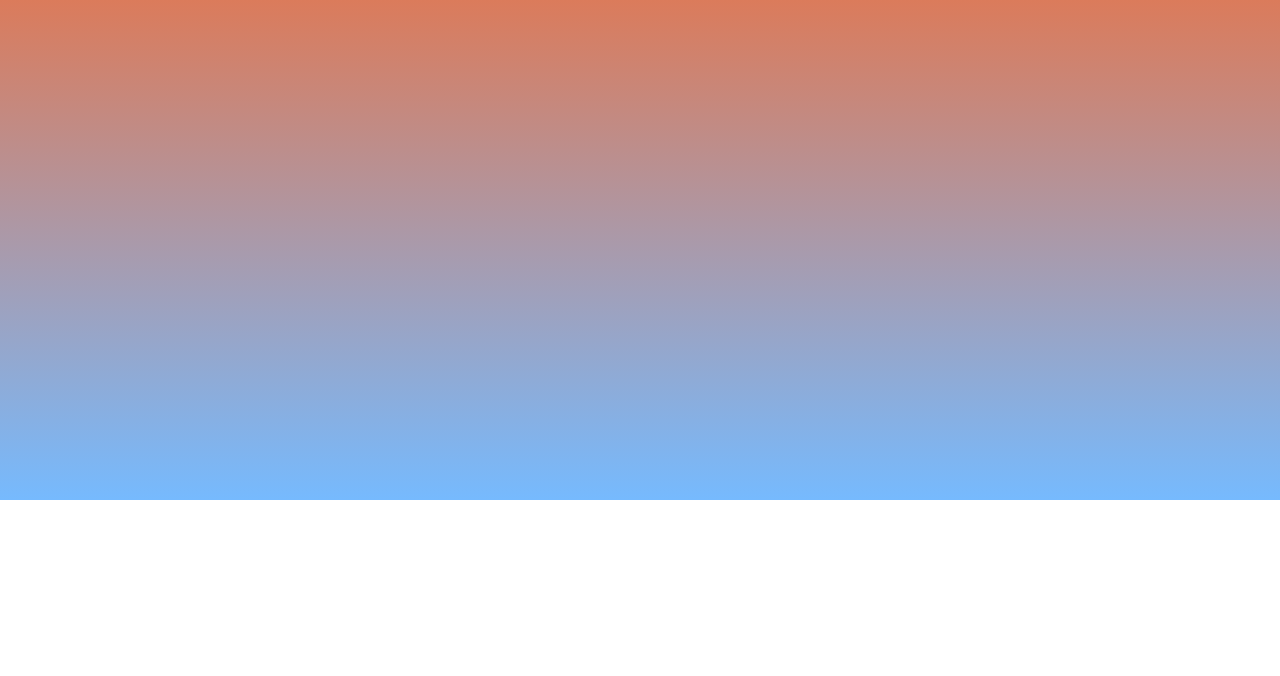
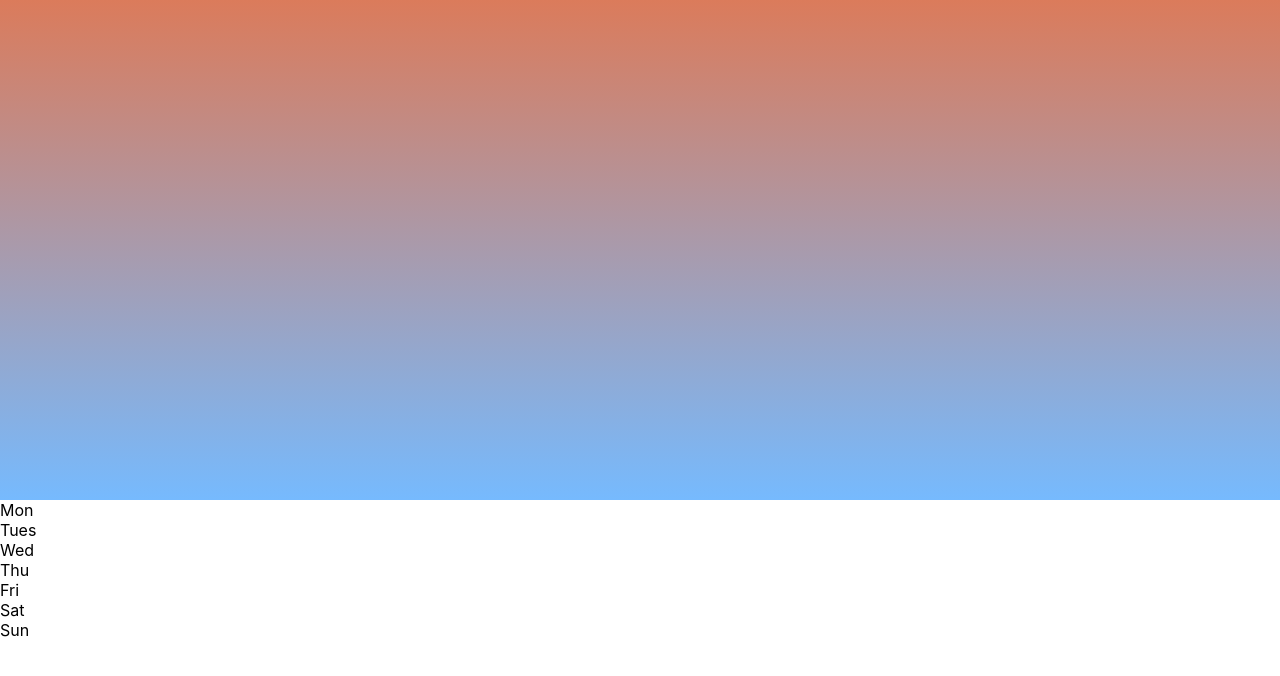
Before and after one commit to SebastianSloma/Calendar_TS, a React (Create React App) app: page / in a window 1280 px wide. Shown: the top 676 px of the page. Built offline with nearby package versions, Linux system fonts and the light colour scheme.

Commit message:
added calendar

```diff
--- a/src/components/Calendar.tsx
+++ b/src/components/Calendar.tsx
@@ -1,10 +1,17 @@
 import React from "react";
+import {Weekday, Date} from '../../types'
+import { Weekdays } from "../configs/Weekdays";
 
 export const Calendar: React.FC<{}> =({}) => {
     return(
         <div className="calendar-container">
             <div className="datepicker-container">
 
+            </div>
+            <div className="weekdays-container">
+                {Weekdays.map(day =>(
+                    <div className="week-day">{day}</div>
+                ))}
             </div>
             <div className="calendar">
 
--- a/src/components/DatePicker.tsx
+++ b/src/components/DatePicker.tsx
@@ -1,10 +1,12 @@
 import React from "react";
+import { Calendar } from "./Calendar";
 
 // eslint-disable-next-line no-empty-pattern
 export const DatePicker: React.FC<{}> = ({}) =>{
 return(
     <div className="date-picker-container">
         <div className="background-container"></div>
+        <Calendar/>
     </div>
 )
 }
--- /dev/null
+++ b/src/configs/Weekdays.ts
@@ -0,0 +1 @@
+export const Weekdays: Array<string> = ['Mon', 'Tues', 'Wed', 'Thu', 'Fri', 'Sat', 'Sun']
```
